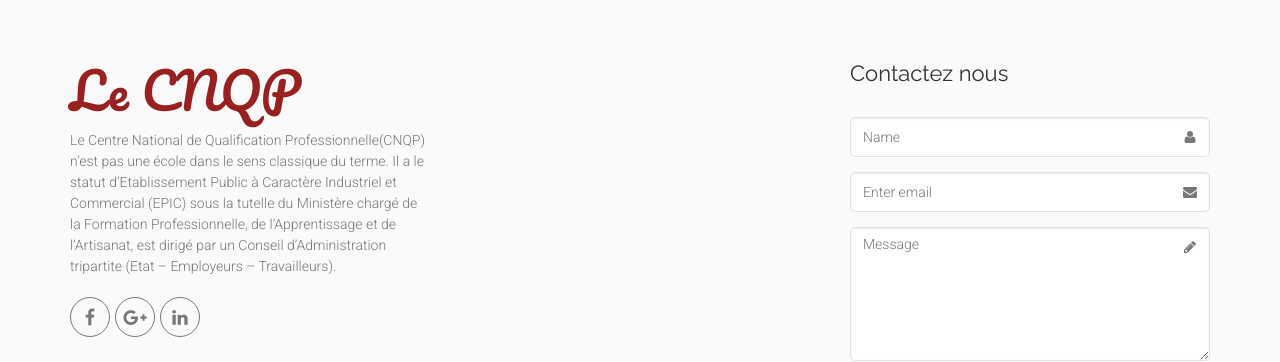
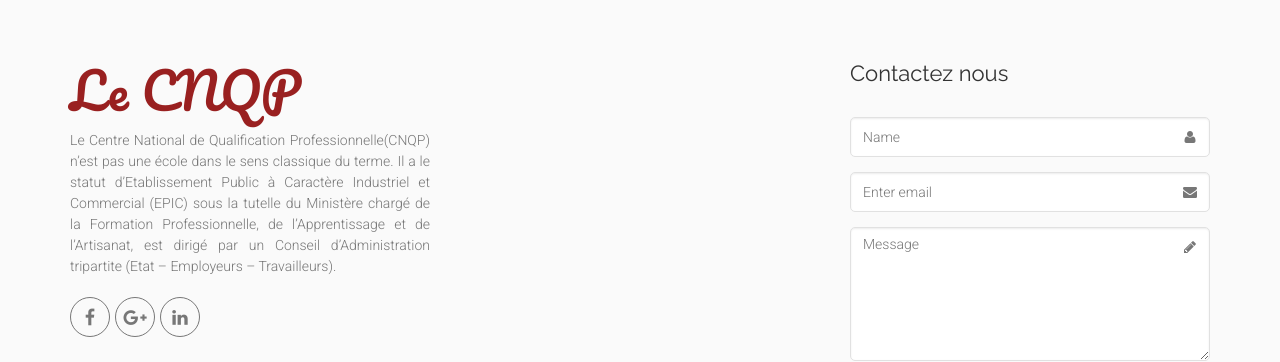
Before and after one commit to gabslim912/cnqp, a Jekyll site: the page built from inscription.md, in a window 1280 px wide. Shown: the part 888-1250 px from the top of the page. Built offline with Jekyll 4.4.1, drawn with Linux system fonts in a browser that asks for light colours; our own code applies the rules of GitHub Pages for plain Markdown files.

Commit message:
finitions

```diff
--- a/_includes/footer.html
+++ b/_includes/footer.html
@@ -79,7 +79,7 @@
                     <h1 class="title logo-font text-default">Le CNQP</h1>
                     <div class="row">
                       <div class="col-md-6">
-                        <p>{{ site.description }}</p>
+                        <p class="text-justify">{{ site.description }}</p>
                         <ul class="social-links circle animated-effect-1">
                           <li class="facebook"><a target="_blank" href="http://www.facebook.com"><i class="fa fa-facebook"></i></a></li>
                           <li class="googleplus"><a target="_blank" href="http://plus.google.com"><i class="fa fa-google-plus"></i></a></li>
--- a/_includes/header.html
+++ b/_includes/header.html
@@ -131,8 +131,8 @@
                                         <h4 class="title">Formation Continue et Prestations</h4>
                                         <div class="divider"></div>
                                         <ul class="menu">
-                                           <li ><a href="/departement"><i class="fa fa-angle-right"></i>Formation Continue</a></li>
-                                          <li ><a href="/departement"><i class="fa fa-angle-right"></i>Maintenance Production</a></li>
+                                           <li ><a href="/formation_continue"><i class="fa fa-angle-right"></i>Formation Continue</a></li>
+                                          <li ><a href="/maintenance_production"><i class="fa fa-angle-right"></i>Maintenance Production</a></li>
 
                                       </div>
                                     </div>
--- a/_layouts/about.html
+++ b/_layouts/about.html
@@ -49,7 +49,7 @@
 									<div class="owl-carousel content-slider-with-controls">
 										{% for slider in page.sliders %}
 										<div class="overlay-container overlay-visible">
-											<img src="{{ slider.image }}" alt="">
+											<img src="{{ slider.image }}" alt="" style="width: 555px; height: 416px;">
 											<div class="overlay-bottom hidden-xs">
 												<div class="text">
 													<h3 class="title">{{ slider.title }}</h3>
```
Also changed, not shown: formation_continue.md (added, +5 -0 lines), maintenance_production.md (added, +5 -0 lines).
